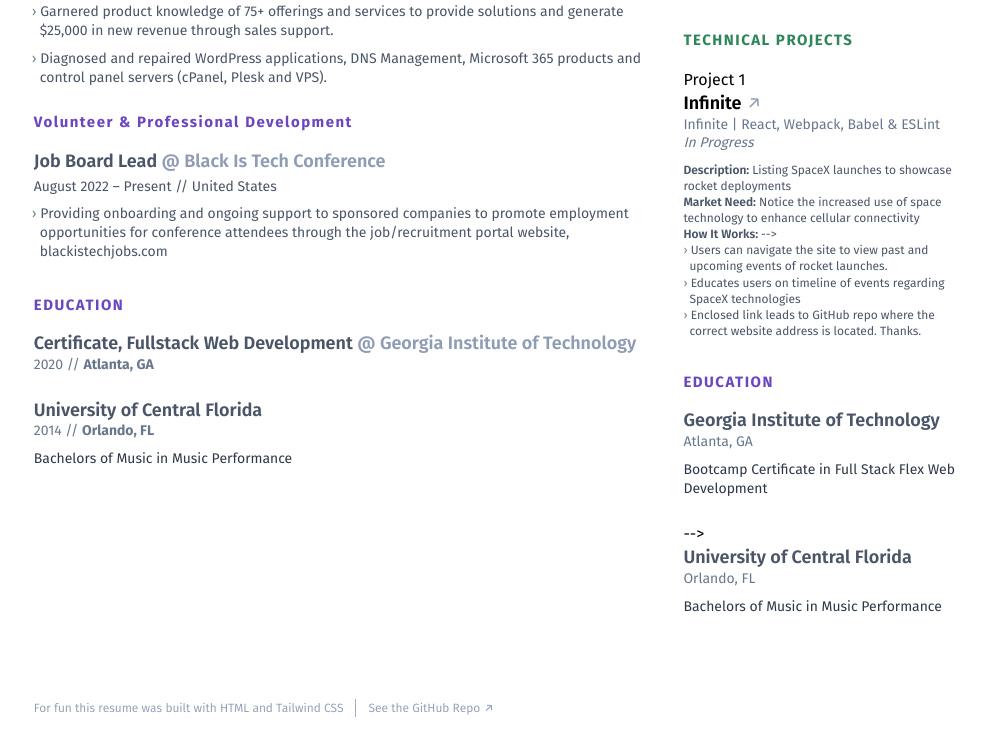
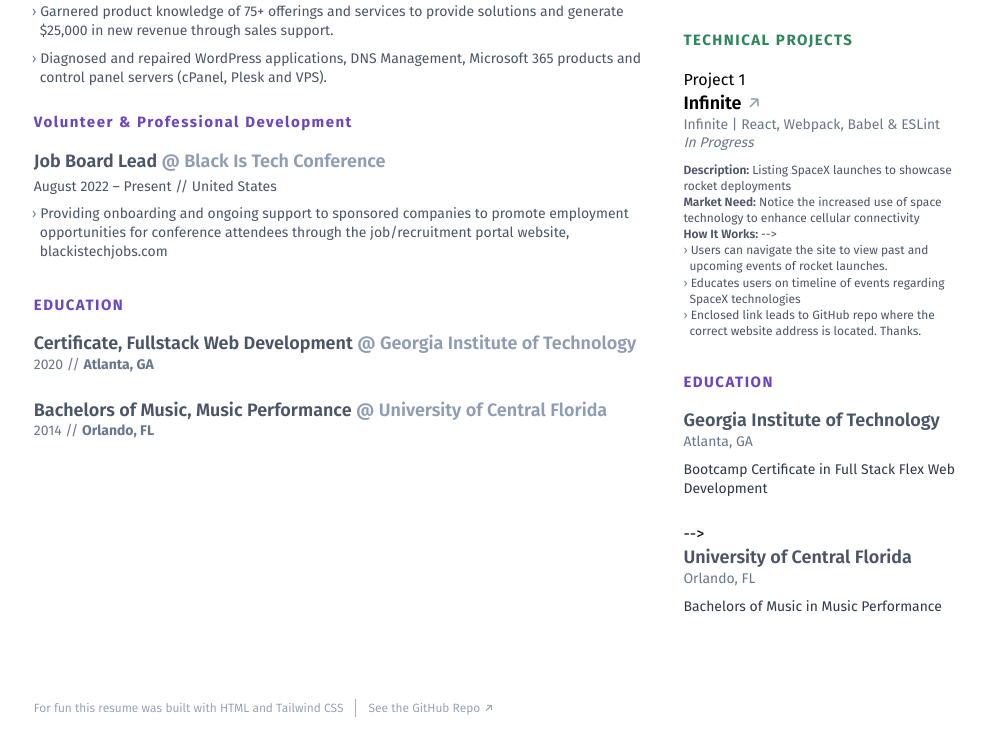
Before and after one commit to toreylittlefield/my-custom-tailwind-resume, a website: page docs/index.html in a window 1280 px wide. Shown: the part 650-1387 px from the top of the page, without its empty margins (139-1124 px from the left). Drawn offline with nearby package versions, Linux system fonts and the light colour scheme; files that its build step writes are made by us from their sources.

Commit message:
corrected UCF education

```diff
--- a/docs/index.html
+++ b/docs/index.html
@@ -238,12 +238,12 @@
               </header>
               <br>
               <header>
-                <h3 class="text-lg font-semibold text-gray-700 leading-snugish">University of Central Florida</h3>
+                <h3 id="job-title" class="text-lg font-semibold text-gray-700 leading-snugish">
+                  Bachelors of Music, Music Performance
+                  <span id="company-name" class="text-gray-550 font-semibold">@ University of Central Florida</span>
+                </h3>
                 <p class="leading-normal text-sm text-gray-650">2014 // <b>Orlando, FL</b></p>
               </header>
-              <p class="mt-2.1 text-sm text-gray-800 leading-normal">
-                Bachelors of Music in Music Performance
-              </p>
             </section>
             <!-- End Education 1 -->
           </section>
```
